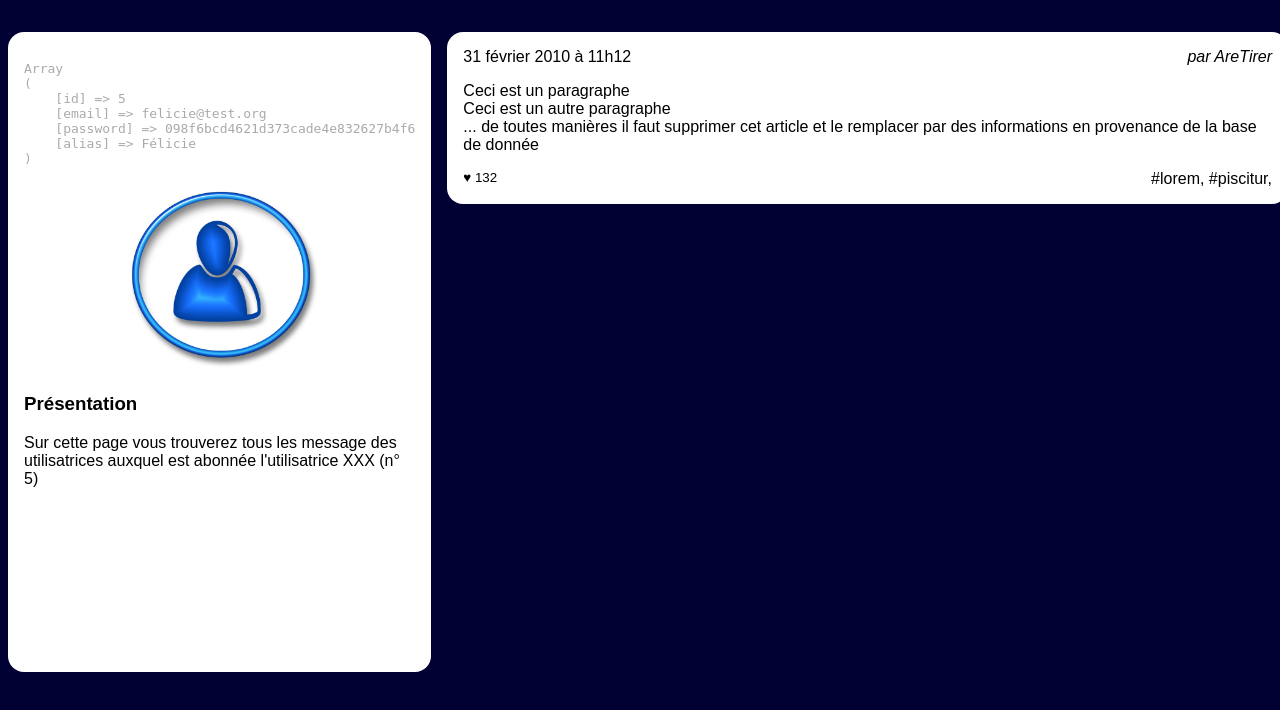
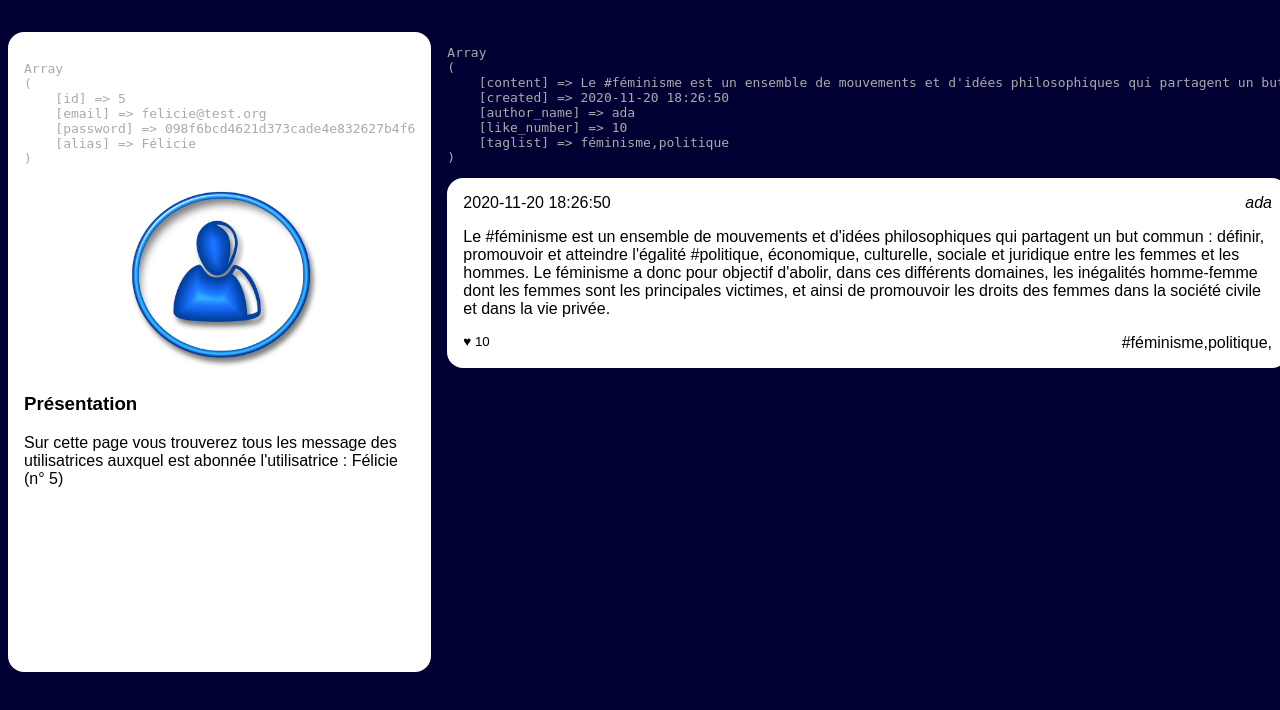
Before and after one commit to adatechschool/projet-collectif---reseau-social-php-bcs_reseausocial, a PHP site: page /feed.php?user_id=5 in a window 1280 px wide. Shown: the part 90-800 px from the top of the page. Run offline with PHP 8.4, Linux system fonts and the light colour scheme; data comes from the database, SQL or seed files in the repository.

Commit message:
admin.php feed.php followers.php subscriptions.php tags.php completed

```diff
--- a/Niveau1/feed.php
+++ b/Niveau1/feed.php
@@ -25,7 +25,7 @@
             /**
              * Etape 2: se connecter à la base de donnée
              */
-            include 'mysqli.php'
+            include 'mysqli.php' ;
             ?>
 
             <aside>
@@ -43,8 +43,9 @@
                 <section>
                     <h3>Présentation</h3>
                     <p>Sur cette page vous trouverez tous les message des utilisatrices
-                        auxquel est abonnée l'utilisatrice XXX
-                        (n° <?php echo $userId ?>)
+                        auxquel est abonnée l'utilisatrice : <?php echo $user['alias']?>
+                        (n° <?php echo $user['id'] ?>)
+
                     </p>
 
                 </section>
@@ -70,12 +71,17 @@
                     GROUP BY posts.id
                     ORDER BY posts.created DESC
                     ";
+
                 $lesInformations = $mysqli->query($laQuestionEnSql);
                 if ( ! $lesInformations)
+
                 {
                     echo("Échec de la requete : " . $mysqli->error);
+                    exit();
                 }
-
+                while ($post = $lesInformations->fetch_assoc())
+                {
+                echo "<pre>" . print_r($post, 1) . "</pre>";
                 /**
                  * Etape 4: @todo Parcourir les messsages et remplir correctement le HTML avec les bonnes valeurs php
                  * A vous de retrouver comment faire la boucle while de parcours...
@@ -83,23 +89,20 @@
                 ?>
                 <article>
                     <h3>
-                        <time datetime='2020-02-01 11:12:13' >31 février 2010 à 11h12</time>
+                        <time><?php echo $post['created']?></time>
                     </h3>
-                    <address>par AreTirer</address>
+                    <address><?php echo $post['author_name'] ?></address>
                     <div>
-                        <p>Ceci est un paragraphe</p>
-                        <p>Ceci est un autre paragraphe</p>
-                        <p>... de toutes manières il faut supprimer cet
-                            article et le remplacer par des informations en
-                            provenance de la base de donnée</p>
+                        <p><?php echo $post['content'] ?></p>
+
                     </div>
                     <footer>
-                        <small>♥ 132</small>
-                        <a href="">#lorem</a>,
-                        <a href="">#piscitur</a>,
+                        <small>♥ <?php echo $post['like_number'] ?></small>
+                        <a href="">#<?php echo $post['taglist'] ?></a>,
+
                     </footer>
                 </article>
-                <?php
+                <?php }
                 // et de pas oublier de fermer ici vote while
                 ?>
 
```
Also changed, not shown: Niveau1/admin.php (+8 -8 lines), Niveau1/followers.php (+13 -2 lines), Niveau1/subscriptions.php (+20 -5 lines), Niveau1/tags.php (+11 -15 lines).
